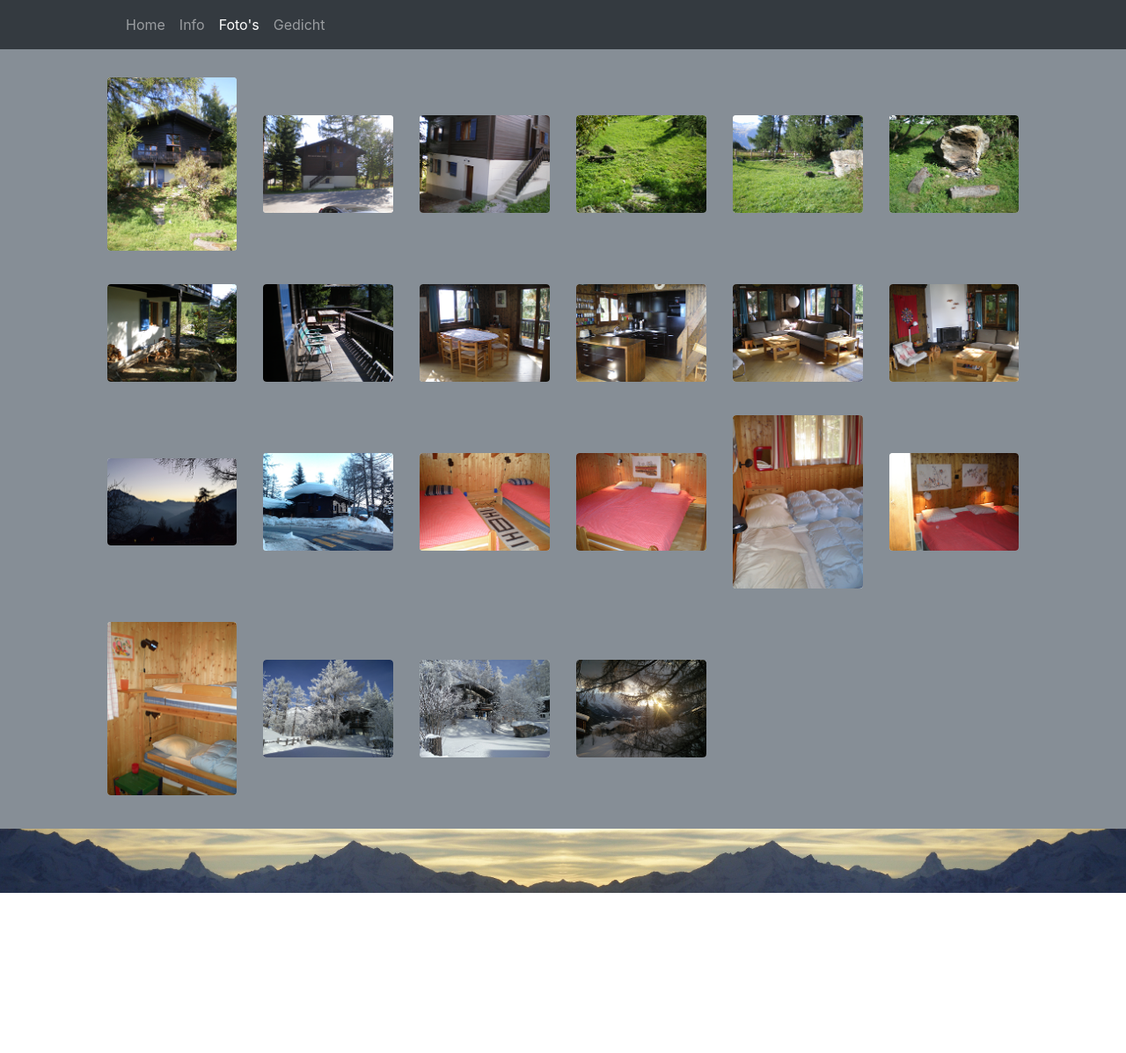
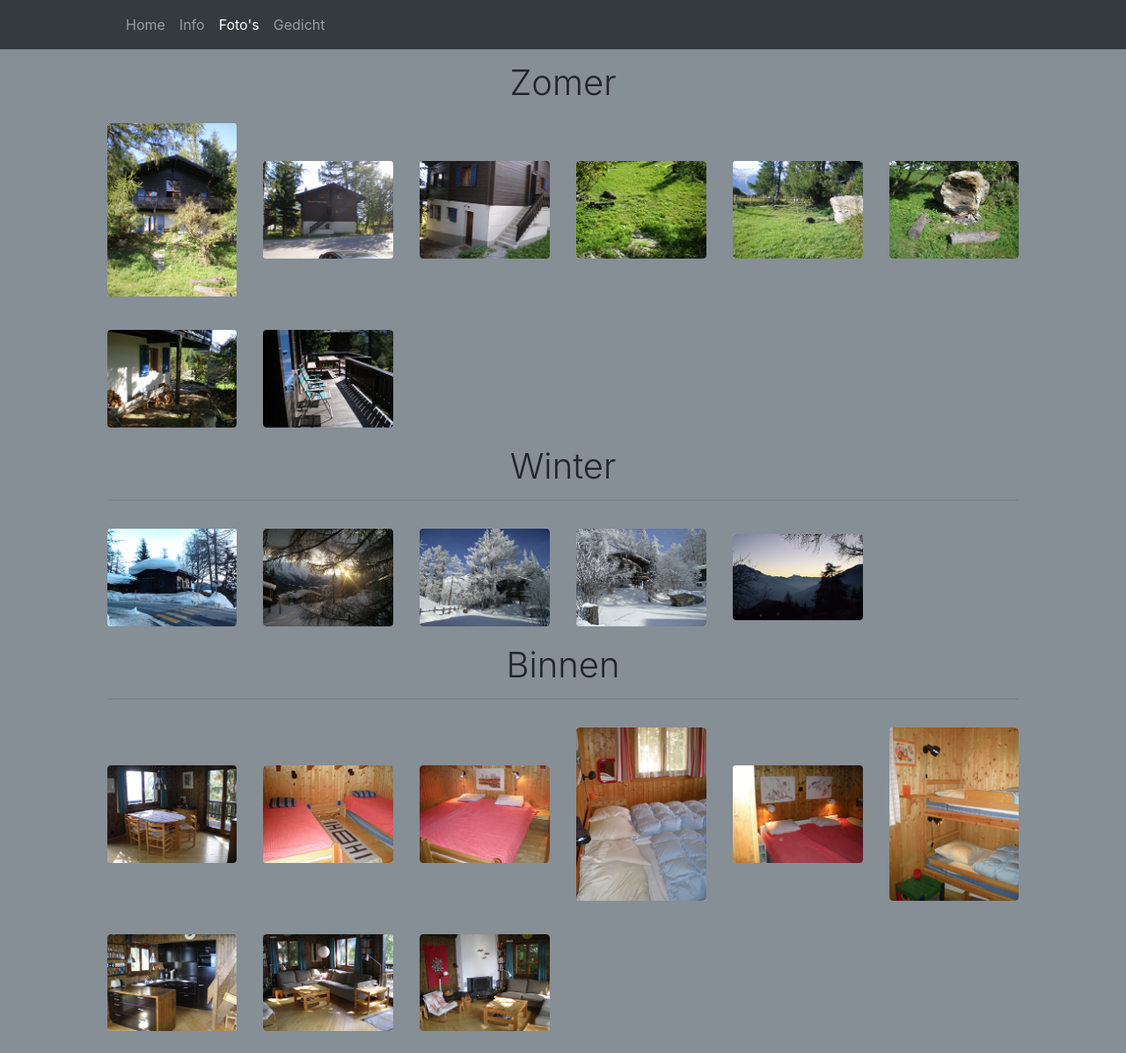
Before and after one commit to tiesnoordhuis/EimeSteine, a plain HTML site: page fotos.html in a window 1280 px wide. Shown: the top 1197 px of the page at 88% size. Before the commit the page ends 1015 px from the top, so only its background shows below. Drawn offline with nearby package versions, Linux system fonts and the light colour scheme.

Commit message:
fotos in secties opgedeeld

```diff
--- a/fotos.html
+++ b/fotos.html
@@ -79,22 +79,22 @@
                           <img class="d-block w-100" src="galerij/fotos/balkon.png">
                         </div>
                         <div class="carousel-item">
-                          <img class="d-block w-100" src="galerij/fotos/eetkamer.png">
+                          <img class="d-block w-100" src="galerij/fotos/huisinsneeuw.jpg">
                         </div>
                         <div class="carousel-item">
-                          <img class="d-block w-100" src="galerij/fotos/P8312533.JPG">
+                          <img class="d-block w-100" src="galerij/fotos/uitzicht3.jpg">
                         </div>
                         <div class="carousel-item">
-                          <img class="d-block w-100" src="galerij/fotos/woonkamer2.png">
+                          <img class="d-block w-100" src="galerij/fotos/huisinsneeuw2.jpg">
                         </div>
                         <div class="carousel-item">
-                          <img class="d-block w-100" src="galerij/fotos/woonkamer3.png">
+                          <img class="d-block w-100" src="galerij/fotos/huisinsneeuw3.jpg">
                         </div>
                         <div class="carousel-item">
                           <img class="d-block w-100" src="galerij/fotos/uitzichtwinter.JPG">
                         </div>
                         <div class="carousel-item">
-                          <img class="d-block w-100" src="galerij/fotos/huisinsneeuw.jpg">
+                          <img class="d-block w-100" src="galerij/fotos/eetkamer.png">
                         </div>
                         <div class="carousel-item">
                           <img class="d-block w-100" src="galerij/fotos/slaapkamerboven1.png">
@@ -112,13 +112,13 @@
                           <img class="d-block w-100" src="galerij/fotos/stapelbed.png">
                         </div>
                         <div class="carousel-item">
-                          <img class="d-block w-100" src="galerij/fotos/huisinsneeuw2.jpg">
+                          <img class="d-block w-100" src="galerij/fotos/P8312533.JPG">
                         </div>
                         <div class="carousel-item">
-                          <img class="d-block w-100" src="galerij/fotos/huisinsneeuw3.jpg">
+                          <img class="d-block w-100" src="galerij/fotos/woonkamer2.png">
                         </div>
                         <div class="carousel-item">
-                          <img class="d-block w-100" src="galerij/fotos/uitzicht3.jpg">
+                          <img class="d-block w-100" src="galerij/fotos/woonkamer3.png">
                         </div>
                       </div>
                         <a class="carousel-control-prev" href="#carouselMainFotos" role="button" data-slide="prev">
@@ -135,6 +135,10 @@
               </div>
             </div>
           </div>
+          <h3 class="display-5 text-center col-12">
+            Zomer
+          </h3>
+          <hr class="my-3">
           <div class="col-12 col-sm-6 col-md-4 col-lg-3 col-xl-2 py-3 my-auto">
             <button type="button" onclick="modalImgSelector(0)" class="modalImgButton" data-toggle="modal" data-target="#fotosModal">
               <img src="galerij/fotos/thumbnails/huis3.png" class="img-fluid rounded mx-auto d-block">
@@ -175,24 +179,34 @@
               <img src="galerij/fotos/thumbnails/balkon.png" class="img-fluid rounded mx-auto d-block">
             </button>
           </div>
+        </div>
+        <h3 class="display-5 text-center col-12">
+          Winter
+        </h3>
+        <hr class="my-3">
+        <div class="row">
           <div class="col-12 col-sm-6 col-md-4 col-lg-3 col-xl-2 py-3 my-auto">
             <button type="button" onclick="modalImgSelector(8)" class="modalImgButton" data-toggle="modal" data-target="#fotosModal">
-              <img src="galerij/fotos/thumbnails/eetkamer.png" class="img-fluid rounded mx-auto d-block">
+
+              <img src="galerij/fotos/thumbnails/huisinsneeuw.jpg" class="img-fluid rounded mx-auto d-block">
             </button>
           </div>
           <div class="col-12 col-sm-6 col-md-4 col-lg-3 col-xl-2 py-3 my-auto">
             <button type="button" onclick="modalImgSelector(9)" class="modalImgButton" data-toggle="modal" data-target="#fotosModal">
-              <img src="galerij/fotos/thumbnails/P8312533.JPG" class="img-fluid rounded mx-auto d-block">
+
+              <img src="galerij/fotos/thumbnails/uitzicht3.jpg" class="img-fluid rounded mx-auto d-block">
             </button>
           </div>
           <div class="col-12 col-sm-6 col-md-4 col-lg-3 col-xl-2 py-3 my-auto">
             <button type="button" onclick="modalImgSelector(10)" class="modalImgButton" data-toggle="modal" data-target="#fotosModal">
-              <img src="galerij/fotos/thumbnails/woonkamer2.png" class="img-fluid rounded mx-auto d-block">
+
+              <img src="galerij/fotos/thumbnails/huisinsneeuw2.jpg" class="img-fluid rounded mx-auto d-block">
             </button>
           </div>
           <div class="col-12 col-sm-6 col-md-4 col-lg-3 col-xl-2 py-3 my-auto">
             <button type="button" onclick="modalImgSelector(11)" class="modalImgButton" data-toggle="modal" data-target="#fotosModal">
-              <img src="galerij/fotos/thumbnails/woonkamer3.png" class="img-fluid rounded mx-auto d-block">
+
+              <img src="galerij/fotos/thumbnails/huisinsneeuw3.jpg" class="img-fluid rounded mx-auto d-block">
             </button>
           </div>
           <div class="col-12 col-sm-6 col-md-4 col-lg-3 col-xl-2 py-3 my-auto">
@@ -200,9 +214,15 @@
               <img src="galerij/fotos/thumbnails/uitzichtwinter.JPG" class="img-fluid rounded mx-auto d-block">
             </button>
           </div>
+        </div>
+        <h3 class="display-5 text-center col-12">
+          Binnen
+        </h3>
+        <hr class="my-3">
+        <div class="row">
           <div class="col-12 col-sm-6 col-md-4 col-lg-3 col-xl-2 py-3 my-auto">
             <button type="button" onclick="modalImgSelector(13)" class="modalImgButton" data-toggle="modal" data-target="#fotosModal">
-              <img src="galerij/fotos/thumbnails/huisinsneeuw.jpg" class="img-fluid rounded mx-auto d-block">
+              <img src="galerij/fotos/thumbnails/eetkamer.png" class="img-fluid rounded mx-auto d-block">
             </button>
           </div>
           <div class="col-12 col-sm-6 col-md-4 col-lg-3 col-xl-2 py-3 my-auto">
@@ -232,17 +252,17 @@
           </div>
           <div class="col-12 col-sm-6 col-md-4 col-lg-3 col-xl-2 py-3 my-auto">
             <button type="button" onclick="modalImgSelector(19)" class="modalImgButton" data-toggle="modal" data-target="#fotosModal">
-              <img src="galerij/fotos/thumbnails/huisinsneeuw2.jpg" class="img-fluid rounded mx-auto d-block">
+              <img src="galerij/fotos/thumbnails/P8312533.JPG" class="img-fluid rounded mx-auto d-block">
             </button>
           </div>
           <div class="col-12 col-sm-6 col-md-4 col-lg-3 col-xl-2 py-3 my-auto">
             <button type="button" onclick="modalImgSelector(20)" class="modalImgButton" data-toggle="modal" data-target="#fotosModal">
-              <img src="galerij/fotos/thumbnails/huisinsneeuw3.jpg" class="img-fluid rounded mx-auto d-block">
+              <img src="galerij/fotos/thumbnails/woonkamer2.png" class="img-fluid rounded mx-auto d-block">
             </button>
           </div>
           <div class="col-12 col-sm-6 col-md-4 col-lg-3 col-xl-2 py-3 my-auto">
             <button type="button" onclick="modalImgSelector(21)" class="modalImgButton" data-toggle="modal" data-target="#fotosModal">
-              <img src="galerij/fotos/thumbnails/uitzicht3.jpg" class="img-fluid rounded mx-auto d-block">
+              <img src="galerij/fotos/thumbnails/woonkamer3.png" class="img-fluid rounded mx-auto d-block">
             </button>
           </div>
         </div>
```
